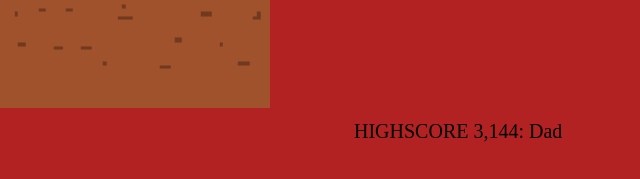
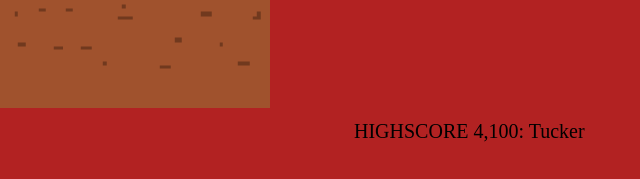
Before and after one commit to tuckjhansen/game-website, a website: page sloth.html in a window 1280 px wide. Shown: the part 461-640 px from the top of the page, 168-808 px from the left. Drawn offline with Linux system fonts and the light colour scheme.

Commit message:
Highscore update

```diff
--- a/sloth.html
+++ b/sloth.html
@@ -11,6 +11,6 @@
   <body>
     <h2>Sloth Game</h2>
     <a href="https://studio.code.org/projects/gamelab/2lzFHhacRk2-mD_S9hy-IuluJiAlpawsw23NQWmoBKA" target="_blank"><img src="sloth.png"></a>
-    <span class="tip">HIGHSCORE 3,144:   Dad</span>
+    <span class="tip">HIGHSCORE 4,100:   Tucker</span>
 
   </body>
```
